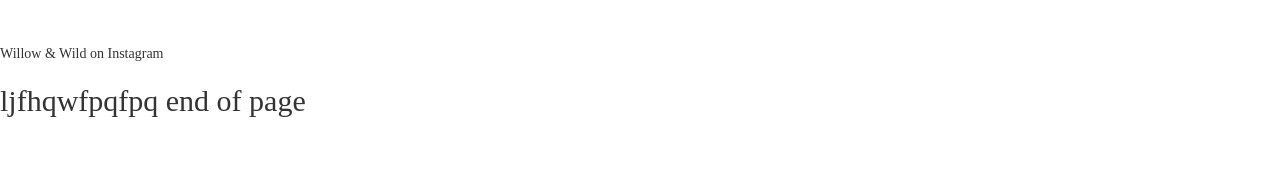
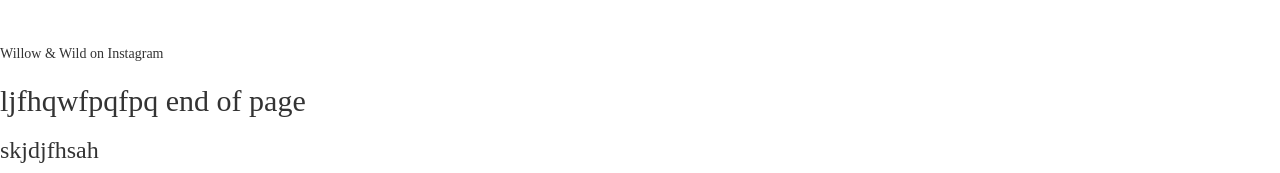
Before and after one commit to Chrisuada/willowWildBootstrap, a plain HTML site: page index.html in a window 1280 px wide. Shown: the part 895-1068 px from the top of the page. Before the commit the page ends 1022 px from the top, so only its background shows below. Drawn offline with Linux system fonts and the light colour scheme; a script that the page names is missing.

Commit message:
Update index.html

```diff
--- a/index.html
+++ b/index.html
@@ -52,6 +52,7 @@
 	<br/>Willow & Wild on Instagram<br/>
 
 	<h2>ljfhqwfpqfpq end of page</h2>
+	<h3>skjdjfhsah</h3>
 
 
 
```
